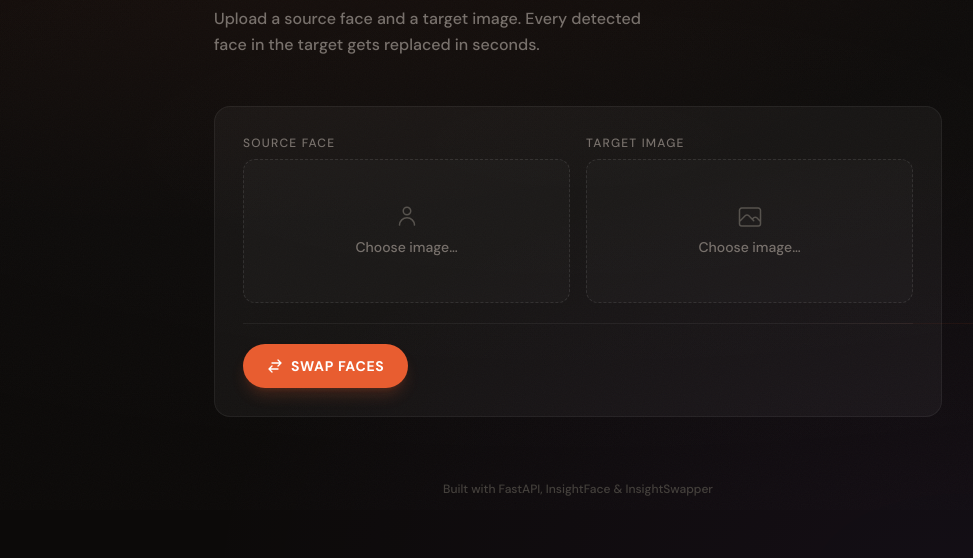
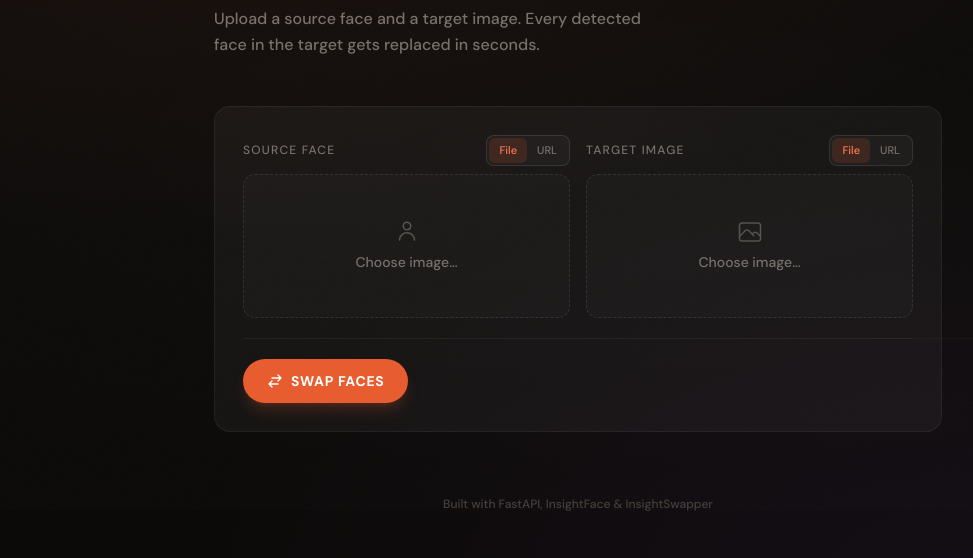
Before and after one commit to caiquecastro/face-swap, a FastAPI app: page / in a window 1280 px wide; the page is wider, and only the part inside the window is pictured. Shown: the part 290-848 px from the top of that part, without its empty margins (62-1035 px from the left). Before the commit the page ends 786 px from the top of that part, so only its background shows below. Run offline with FastAPI, Linux system fonts and the light colour scheme; some libraries are stand-ins or nearby versions; some web fonts are replaced.

Commit message:
Add URL input support for source and target images
Adds file/URL toggle tabs to both image inputs in the UI and wires up
the backend to fetch remote images with proper browser-like headers,
fixing HTTP 406 errors from servers that reject Python's default user-agent.

Co-Authored-By: Claude Sonnet 4.6 <noreply@anthropic.com>

```diff
--- a/app.py
+++ b/app.py
@@ -1,13 +1,14 @@
 from __future__ import annotations
 
 import os
+import urllib.request
 import uuid
 from pathlib import Path
 
 import cv2
 import insightface
 import numpy as np
-from fastapi import FastAPI, File, HTTPException, Request, UploadFile
+from fastapi import FastAPI, File, Form, HTTPException, Request, UploadFile
 from fastapi.responses import RedirectResponse
 from fastapi.staticfiles import StaticFiles
 from fastapi.templating import Jinja2Templates
@@ -56,6 +57,18 @@ class FaceSwapService:
         return encoded.tobytes()
 
 
+def fetch_image_from_url(url: str) -> bytes:
+    req = urllib.request.Request(  # noqa: S310
+        url,
+        headers={
+            "User-Agent": "Mozilla/5.0 (compatible; FaceSwap/1.0)",
+            "Accept": "image/*,*/*",
+        },
+    )
+    with urllib.request.urlopen(req, timeout=15) as resp:  # noqa: S310
+        return resp.read()
+
+
 def decode_image(image_bytes: bytes) -> np.ndarray:
     image_array = np.frombuffer(image_bytes, dtype=np.uint8)
     image = cv2.imdecode(image_array, cv2.IMREAD_COLOR)
@@ -88,9 +101,34 @@ async def index(request: Request) -> object:
 
 
 @app.post("/swap")
-async def swap(request: Request, source_image: UploadFile = File(...), target_image: UploadFile = File(...)) -> object:
-    source_bytes = await source_image.read()
-    target_bytes = await target_image.read()
+async def swap(
+    request: Request,
+    source_image: UploadFile | None = File(None),
+    target_image: UploadFile | None = File(None),
+    source_url: str | None = Form(None),
+    target_url: str | None = Form(None),
+) -> object:
+    try:
+        if source_url:
+            source_bytes = fetch_image_from_url(source_url)
+        elif source_image:
+            source_bytes = await source_image.read()
+        else:
+            raise ValueError("Provide a source image file or URL.")
+
+        if target_url:
+            target_bytes = fetch_image_from_url(target_url)
+        elif target_image:
+            target_bytes = await target_image.read()
+        else:
+            raise ValueError("Provide a target image file or URL.")
+    except ValueError as exc:
+        return templates.TemplateResponse(
+            request,
+            "index.html",
+            {"request": request, "result_url": None, "error": str(exc)},
+            status_code=400,
+        )
 
     try:
         swapped_bytes = face_swap_service.swap_faces(source_bytes, target_bytes)
--- a/templates/index.html
+++ b/templates/index.html
@@ -109,6 +109,17 @@
         opacity: 1;
       }
 
+      .active-tab {
+        background: rgba(232,93,48,0.15);
+        color: #ff7a50;
+      }
+      .mode-tab:not(.active-tab) {
+        color: #78716c;
+      }
+      .mode-tab:not(.active-tab):hover {
+        color: #a8a29e;
+      }
+
       @keyframes shimmer {
         0% { transform: translateX(-100%); }
         100% { transform: translateX(100%); }
@@ -149,29 +160,65 @@
 
             <!-- Source -->
             <div>
-              <label class="mb-2 block text-xs font-medium uppercase tracking-widest text-stone-500">
-                Source face
-              </label>
+              <div class="mb-2 flex items-center justify-between">
+                <label class="text-xs font-medium uppercase tracking-widest text-stone-500">Source face</label>
+                <div class="flex rounded-lg border border-white/10 bg-white/[0.03] p-0.5 text-[11px] font-medium">
+                  <button type="button" onclick="setMode('source','file')" id="source-tab-file" class="mode-tab rounded-md px-2.5 py-1 transition active-tab">File</button>
+                  <button type="button" onclick="setMode('source','url')" id="source-tab-url" class="mode-tab rounded-md px-2.5 py-1 transition">URL</button>
+                </div>
+              </div>
+              <!-- File mode -->
+              <div id="source-file-panel">
                 <div class="upload-zone flex h-36 flex-col items-center justify-center rounded-xl border border-dashed border-white/10 bg-white/[0.02] text-center">
                   <svg class="mb-2 h-6 w-6 text-stone-600" fill="none" viewBox="0 0 24 24" stroke="currentColor" stroke-width="1.5">
                     <path stroke-linecap="round" stroke-linejoin="round" d="M15.75 6a3.75 3.75 0 1 1-7.5 0 3.75 3.75 0 0 1 7.5 0ZM4.501 20.118a7.5 7.5 0 0 1 14.998 0" />
                   </svg>
                   <span class="text-sm text-stone-500" id="source-label">Choose image&hellip;</span>
-                <input type="file" name="source_image" accept="image/*" required onchange="updateLabel(this, 'source-label')" />
+                  <input type="file" name="source_image" accept="image/*" id="source-file-input" onchange="updateLabel(this, 'source-label')" />
+                </div>
+              </div>
+              <!-- URL mode -->
+              <div id="source-url-panel" class="hidden">
+                <input
+                  type="url"
+                  name="source_url"
+                  id="source-url-input"
+                  placeholder="https://example.com/face.jpg"
+                  class="w-full rounded-xl border border-dashed border-white/10 bg-white/[0.02] px-4 py-4 text-sm text-stone-300 placeholder-stone-600 outline-none focus:border-ember/40 focus:ring-1 focus:ring-ember/20 h-36"
+                  style="resize:none;"
+                />
               </div>
             </div>
 
             <!-- Target -->
             <div>
-              <label class="mb-2 block text-xs font-medium uppercase tracking-widest text-stone-500">
-                Target image
-              </label>
+              <div class="mb-2 flex items-center justify-between">
+                <label class="text-xs font-medium uppercase tracking-widest text-stone-500">Target image</label>
+                <div class="flex rounded-lg border border-white/10 bg-white/[0.03] p-0.5 text-[11px] font-medium">
+                  <button type="button" onclick="setMode('target','file')" id="target-tab-file" class="mode-tab rounded-md px-2.5 py-1 transition active-tab">File</button>
+                  <button type="button" onclick="setMode('target','url')" id="target-tab-url" class="mode-tab rounded-md px-2.5 py-1 transition">URL</button>
+                </div>
+              </div>
+              <!-- File mode -->
+              <div id="target-file-panel">
                 <div class="upload-zone flex h-36 flex-col items-center justify-center rounded-xl border border-dashed border-white/10 bg-white/[0.02] text-center">
                   <svg class="mb-2 h-6 w-6 text-stone-600" fill="none" viewBox="0 0 24 24" stroke="currentColor" stroke-width="1.5">
                     <path stroke-linecap="round" stroke-linejoin="round" d="m2.25 15.75 5.159-5.159a2.25 2.25 0 0 1 3.182 0l5.159 5.159m-1.5-1.5 1.409-1.409a2.25 2.25 0 0 1 3.182 0l2.909 2.909M3.75 21h16.5A2.25 2.25 0 0 0 22.5 18.75V5.25A2.25 2.25 0 0 0 20.25 3H3.75A2.25 2.25 0 0 0 1.5 5.25v13.5A2.25 2.25 0 0 0 3.75 21Z" />
                   </svg>
                   <span class="text-sm text-stone-500" id="target-label">Choose image&hellip;</span>
-                <input type="file" name="target_image" accept="image/*" required onchange="updateLabel(this, 'target-label')" />
+                  <input type="file" name="target_image" accept="image/*" id="target-file-input" onchange="updateLabel(this, 'target-label')" />
+                </div>
+              </div>
+              <!-- URL mode -->
+              <div id="target-url-panel" class="hidden">
+                <input
+                  type="url"
+                  name="target_url"
+                  id="target-url-input"
+                  placeholder="https://example.com/photo.jpg"
+                  class="w-full rounded-xl border border-dashed border-white/10 bg-white/[0.02] px-4 py-4 text-sm text-stone-300 placeholder-stone-600 outline-none focus:border-ember/40 focus:ring-1 focus:ring-ember/20 h-36"
+                  style="resize:none;"
+                />
               </div>
             </div>
           </div>
@@ -241,6 +288,29 @@
           label.classList.add('text-ember-light');
         }
       }
+
+      function setMode(side, mode) {
+        const filePanel = document.getElementById(side + '-file-panel');
+        const urlPanel = document.getElementById(side + '-url-panel');
+        const fileTab = document.getElementById(side + '-tab-file');
+        const urlTab = document.getElementById(side + '-tab-url');
+        const fileInput = document.getElementById(side + '-file-input');
+        const urlInput = document.getElementById(side + '-url-input');
+
+        if (mode === 'file') {
+          filePanel.classList.remove('hidden');
+          urlPanel.classList.add('hidden');
+          fileTab.classList.add('active-tab');
+          urlTab.classList.remove('active-tab');
+          urlInput.value = '';
+        } else {
+          filePanel.classList.add('hidden');
+          urlPanel.classList.remove('hidden');
+          urlTab.classList.add('active-tab');
+          fileTab.classList.remove('active-tab');
+          fileInput.value = '';
+        }
+      }
     </script>
   </body>
 </html>
```
Lines whose indentation alone changed are shown as unchanged.
